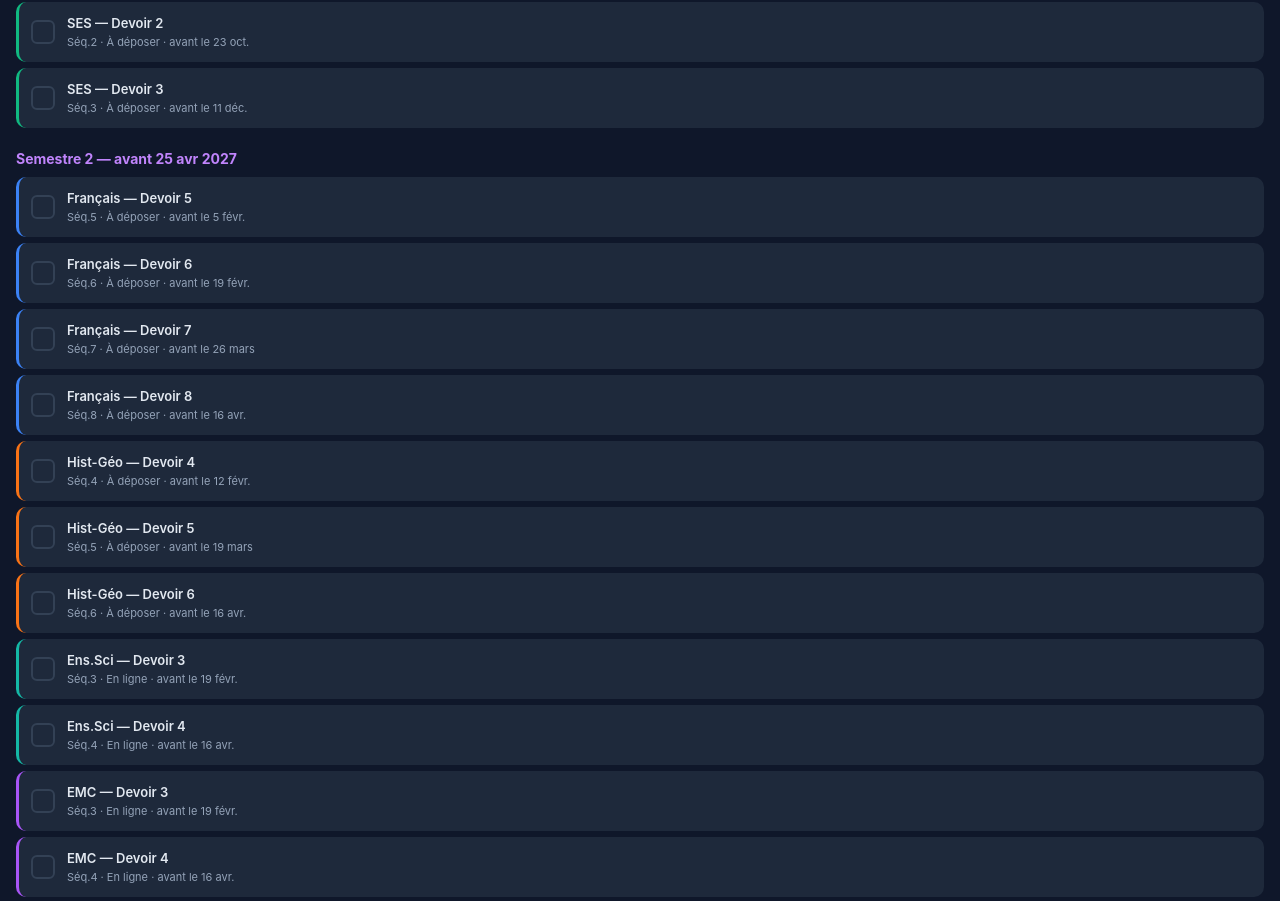
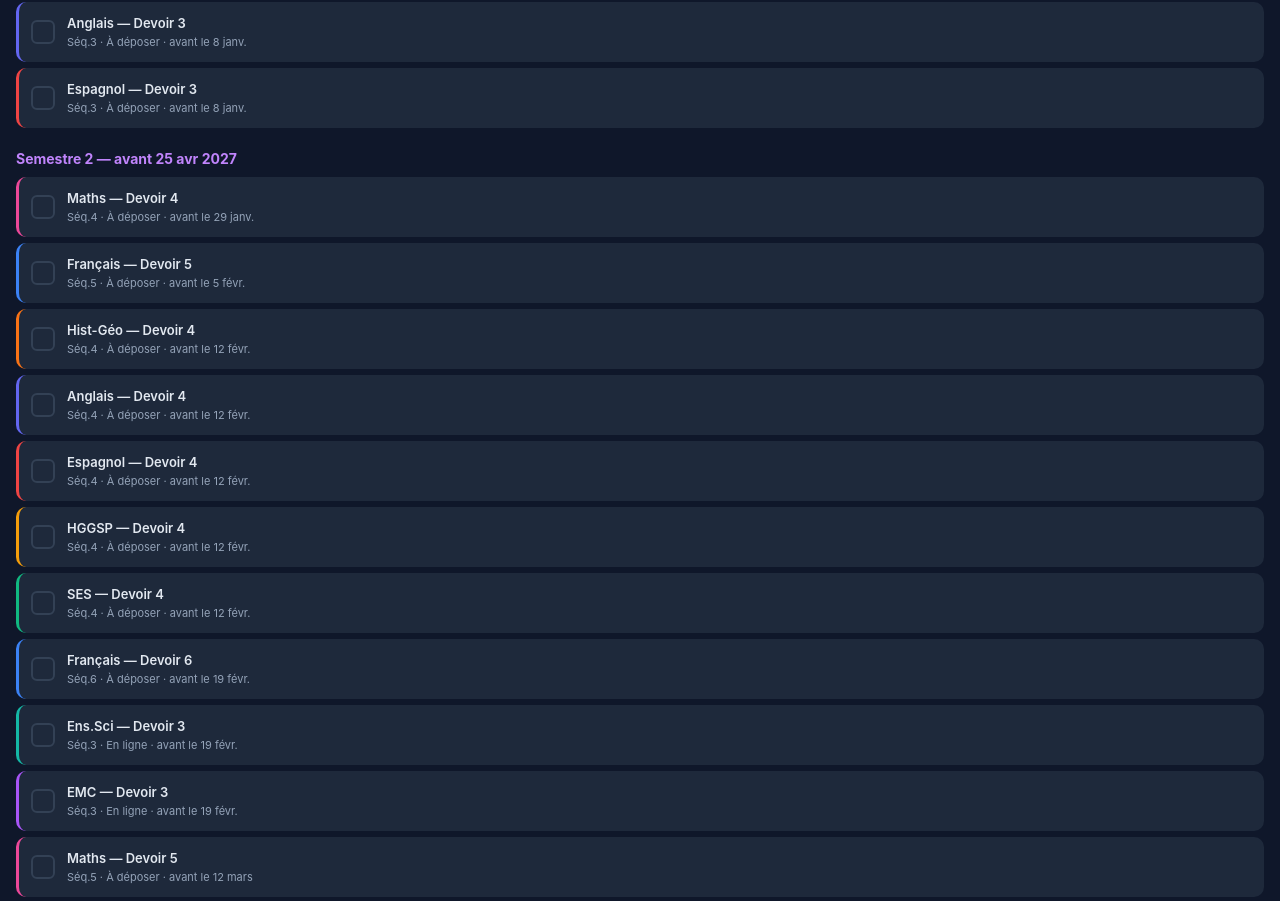
Before and after one commit to ouadinej-design/cned-hub, a Next.js app in the folder cned-app/: page /devoirs in a window 1280 px wide. Shown: the part 1863-2764 px from the top of the page. Built offline with nearby package versions, Linux system fonts and the light colour scheme.

Commit message:
fix: devoirs triés par ordre chronologique (date deadline) dans l'onglet Tous

```diff
--- a/cned-app/app/devoirs/page.js
+++ b/cned-app/app/devoirs/page.js
@@ -8,7 +8,7 @@ export default function DevoirsPage() {
   const save = (s) => { setSent(s); try { localStorage.setItem("dv", JSON.stringify(s)); } catch {} };
   const toggle = (id) => { const n = { ...sent }; if (n[id]) delete n[id]; else n[id] = new Date().toISOString().split("T")[0]; save(n); };
 
-  const devoirs = filter === "all" ? DEVOIRS : DEVOIRS.filter(d => d.m === filter);
+  const devoirs = (filter === "all" ? DEVOIRS : DEVOIRS.filter(d => d.m === filter)).slice().sort((a, b) => a.deadline.localeCompare(b.deadline));
   const s1 = devoirs.filter(d => d.sem === 1);
   const s2 = devoirs.filter(d => d.sem === 2);
   const s1Done = s1.filter(d => sent[d.id]).length;
```
